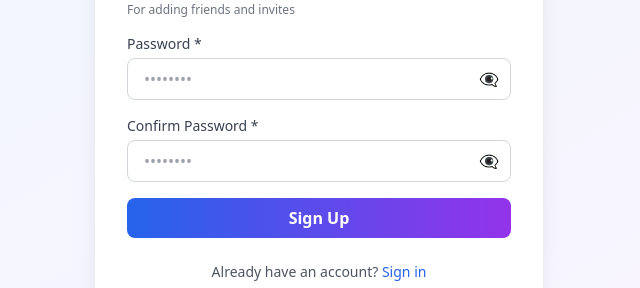
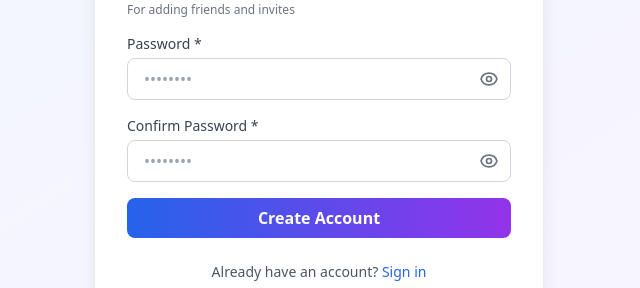
Before and after one commit to timreplyauto/tinny-calendar, a Next.js app: page /signup in a window 1280 px wide. Shown: the part 380-668 px from the top of the page, without its empty margins (321-961 px from the left). Built offline with nearby package versions, Linux system fonts and the light colour scheme; no server answers.

Commit message:
Remove email verification - auto login after signup

```diff
--- a/src/app/signup/page.tsx
+++ b/src/app/signup/page.tsx
@@ -13,7 +13,6 @@
   const [showConfirmPassword, setShowConfirmPassword] = useState(false)
   const [error, setError] = useState('')
   const [isLoading, setIsLoading] = useState(false)
-  const [verificationSent, setVerificationSent] = useState(false)
   const router = useRouter()
   const supabase = createClient()
 
@@ -52,16 +51,20 @@
     setIsLoading(true)
 
     try {
+      // Sign up the user
       const { data, error } = await supabase.auth.signUp({
         email,
         password,
         options: {
-          emailRedirectTo: `${window.location.origin}/auth/callback`,
-        },
+          data: {
+            phone_number: `+1${phoneDigits}`,
+          }
+        }
       })
 
       if (error) {
         setError(error.message)
+        setIsLoading(false)
         return
       }
 
@@ -76,44 +79,20 @@
           }),
         })
 
-        setVerificationSent(true)
+        // Automatically log in and redirect
+        router.push('/dashboard')
+        router.refresh()
       }
     } catch (err) {
       setError('An error occurred. Please try again.')
-    } finally {
       setIsLoading(false)
     }
   }
 
-  if (verificationSent) {
-    return (
-      <div className="min-h-screen bg-gradient-to-br from-blue-50 to-purple-50 flex items-center justify-center p-4">
-        <div className="bg-white rounded-lg shadow-xl p-8 w-full max-w-md text-center">
-          <div className="w-16 h-16 bg-green-100 rounded-full flex items-center justify-center mx-auto mb-4">
-            <svg className="w-8 h-8 text-green-600" fill="none" stroke="currentColor" viewBox="0 0 24 24">
-              <path strokeLinecap="round" strokeLinejoin="round" strokeWidth={2} d="M5 13l4 4L19 7" />
-            </svg>
-          </div>
-          <h2 className="text-2xl font-bold text-gray-900 mb-2">Check Your Email!</h2>
-          <p className="text-gray-600 mb-6">
-            We've sent a verification link to <strong>{email}</strong>.
-            Click the link to verify your account and start using TINNY.
-          </p>
-          <a
-            href="/login"
-            className="inline-block px-6 py-2 bg-blue-600 text-white rounded-lg hover:bg-blue-700"
-          >
-            Go to Login
-          </a>
-        </div>
-      </div>
-    )
-  }
-
   return (
     <div className="min-h-screen bg-gradient-to-br from-blue-50 to-purple-50 flex items-center justify-center p-4">
-      <div className="bg-white rounded-lg shadow-xl p-8 w-full max-w-md">
-        <h1 className="text-3xl font-bold text-center mb-2 bg-gradient-to-r from-blue-600 to-purple-600 bg-clip-text text-transparent">
+      <div className="bg-white rounded-lg shadow-xl p-6 sm:p-8 w-full max-w-md">
+        <h1 className="text-2xl sm:text-3xl font-bold text-center mb-2 bg-gradient-to-r from-blue-600 to-purple-600 bg-clip-text text-transparent">
           Join TINNY
         </h1>
         <p className="text-center text-gray-600 mb-6">Create your account</p>
@@ -160,6 +139,7 @@
                 onChange={(e) => setPassword(e.target.value)}
                 className="w-full px-4 py-2 border border-gray-300 rounded-lg focus:ring-2 focus:ring-blue-500 focus:border-transparent pr-10"
                 placeholder="••••••••"
+                minLength={6}
                 required
               />
               <button
@@ -167,7 +147,16 @@
                 onClick={() => setShowPassword(!showPassword)}
                 className="absolute right-3 top-1/2 -translate-y-1/2 text-gray-500 hover:text-gray-700"
               >
-                {showPassword ? '👁️' : '👁️‍🗨️'}
+                {showPassword ? (
+                  <svg className="w-5 h-5" fill="none" stroke="currentColor" viewBox="0 0 24 24">
+                    <path strokeLinecap="round" strokeLinejoin="round" strokeWidth={2} d="M13.875 18.825A10.05 10.05 0 0112 19c-4.478 0-8.268-2.943-9.543-7a9.97 9.97 0 011.563-3.029m5.858.908a3 3 0 114.243 4.243M9.878 9.878l4.242 4.242M9.88 9.88l-3.29-3.29m7.532 7.532l3.29 3.29M3 3l3.59 3.59m0 0A9.953 9.953 0 0112 5c4.478 0 8.268 2.943 9.543 7a10.025 10.025 0 01-4.132 5.411m0 0L21 21" />
+                  </svg>
+                ) : (
+                  <svg className="w-5 h-5" fill="none" stroke="currentColor" viewBox="0 0 24 24">
+                    <path strokeLinecap="round" strokeLinejoin="round" strokeWidth={2} d="M15 12a3 3 0 11-6 0 3 3 0 016 0z" />
+                    <path strokeLinecap="round" strokeLinejoin="round" strokeWidth={2} d="M2.458 12C3.732 7.943 7.523 5 12 5c4.478 0 8.268 2.943 9.542 7-1.274 4.057-5.064 7-9.542 7-4.477 0-8.268-2.943-9.542-7z" />
+                  </svg>
+                )}
               </button>
             </div>
           </div>
@@ -183,6 +172,7 @@
                 onChange={(e) => setConfirmPassword(e.target.value)}
                 className="w-full px-4 py-2 border border-gray-300 rounded-lg focus:ring-2 focus:ring-blue-500 focus:border-transparent pr-10"
                 placeholder="••••••••"
+                minLength={6}
                 required
               />
               <button
@@ -190,7 +180,16 @@
                 onClick={() => setShowConfirmPassword(!showConfirmPassword)}
                 className="absolute right-3 top-1/2 -translate-y-1/2 text-gray-500 hover:text-gray-700"
               >
-                {showConfirmPassword ? '👁️' : '👁️‍🗨️'}
+                {showConfirmPassword ? (
+                  <svg className="w-5 h-5" fill="none" stroke="currentColor" viewBox="0 0 24 24">
+                    <path strokeLinecap="round" strokeLinejoin="round" strokeWidth={2} d="M13.875 18.825A10.05 10.05 0 0112 19c-4.478 0-8.268-2.943-9.543-7a9.97 9.97 0 011.563-3.029m5.858.908a3 3 0 114.243 4.243M9.878 9.878l4.242 4.242M9.88 9.88l-3.29-3.29m7.532 7.532l3.29 3.29M3 3l3.59 3.59m0 0A9.953 9.953 0 0112 5c4.478 0 8.268 2.943 9.543 7a10.025 10.025 0 01-4.132 5.411m0 0L21 21" />
+                  </svg>
+                ) : (
+                  <svg className="w-5 h-5" fill="none" stroke="currentColor" viewBox="0 0 24 24">
+                    <path strokeLinecap="round" strokeLinejoin="round" strokeWidth={2} d="M15 12a3 3 0 11-6 0 3 3 0 016 0z" />
+                    <path strokeLinecap="round" strokeLinejoin="round" strokeWidth={2} d="M2.458 12C3.732 7.943 7.523 5 12 5c4.478 0 8.268 2.943 9.542 7-1.274 4.057-5.064 7-9.542 7-4.477 0-8.268-2.943-9.542-7z" />
+                  </svg>
+                )}
               </button>
             </div>
           </div>
@@ -206,7 +205,7 @@
             disabled={isLoading}
             className="w-full bg-gradient-to-r from-blue-600 to-purple-600 text-white py-2 rounded-lg font-semibold hover:from-blue-700 hover:to-purple-700 disabled:opacity-50 disabled:cursor-not-allowed transition"
           >
-            {isLoading ? 'Creating account...' : 'Sign Up'}
+            {isLoading ? 'Creating account...' : 'Create Account'}
           </button>
         </form>
 
```
